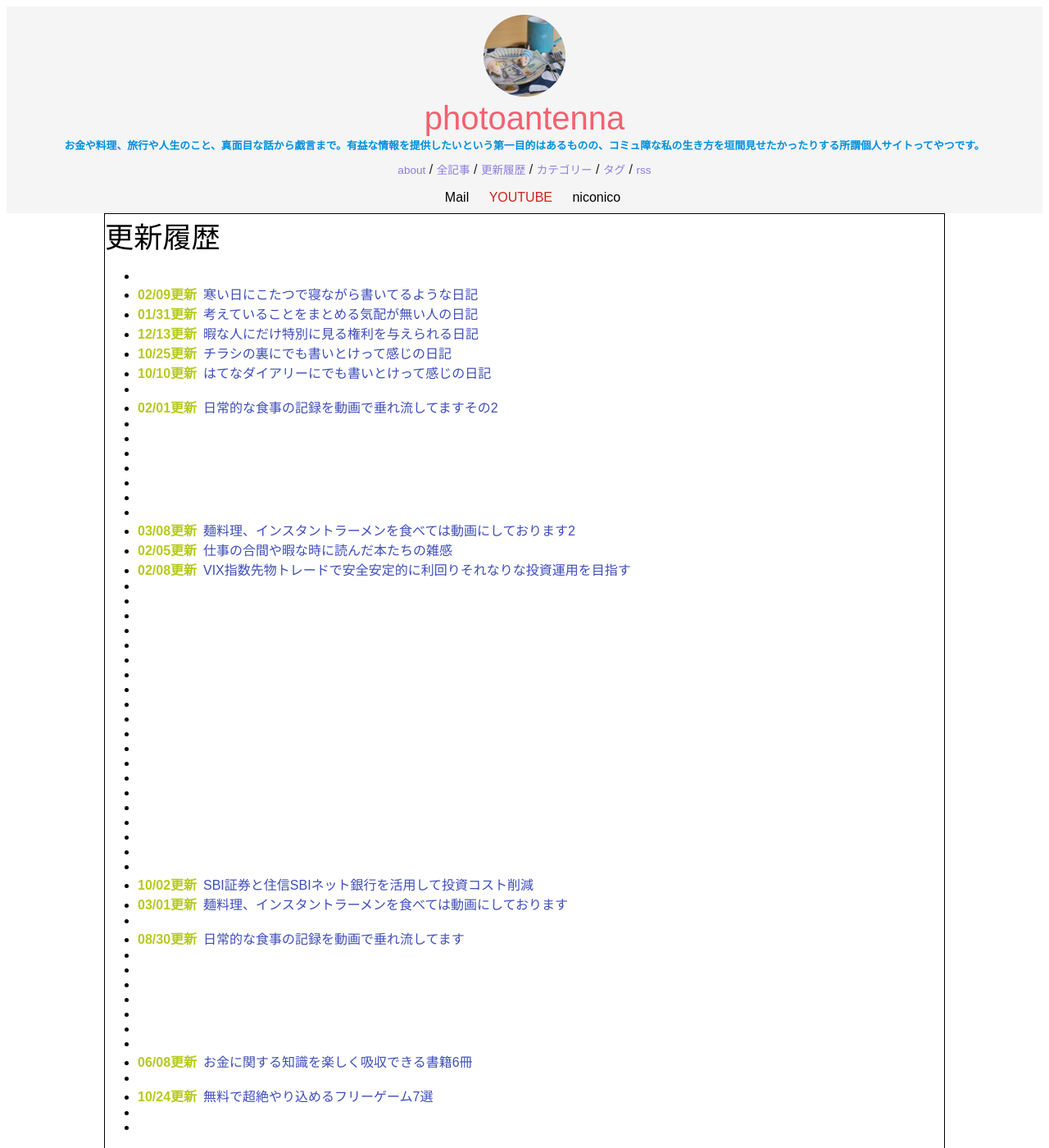
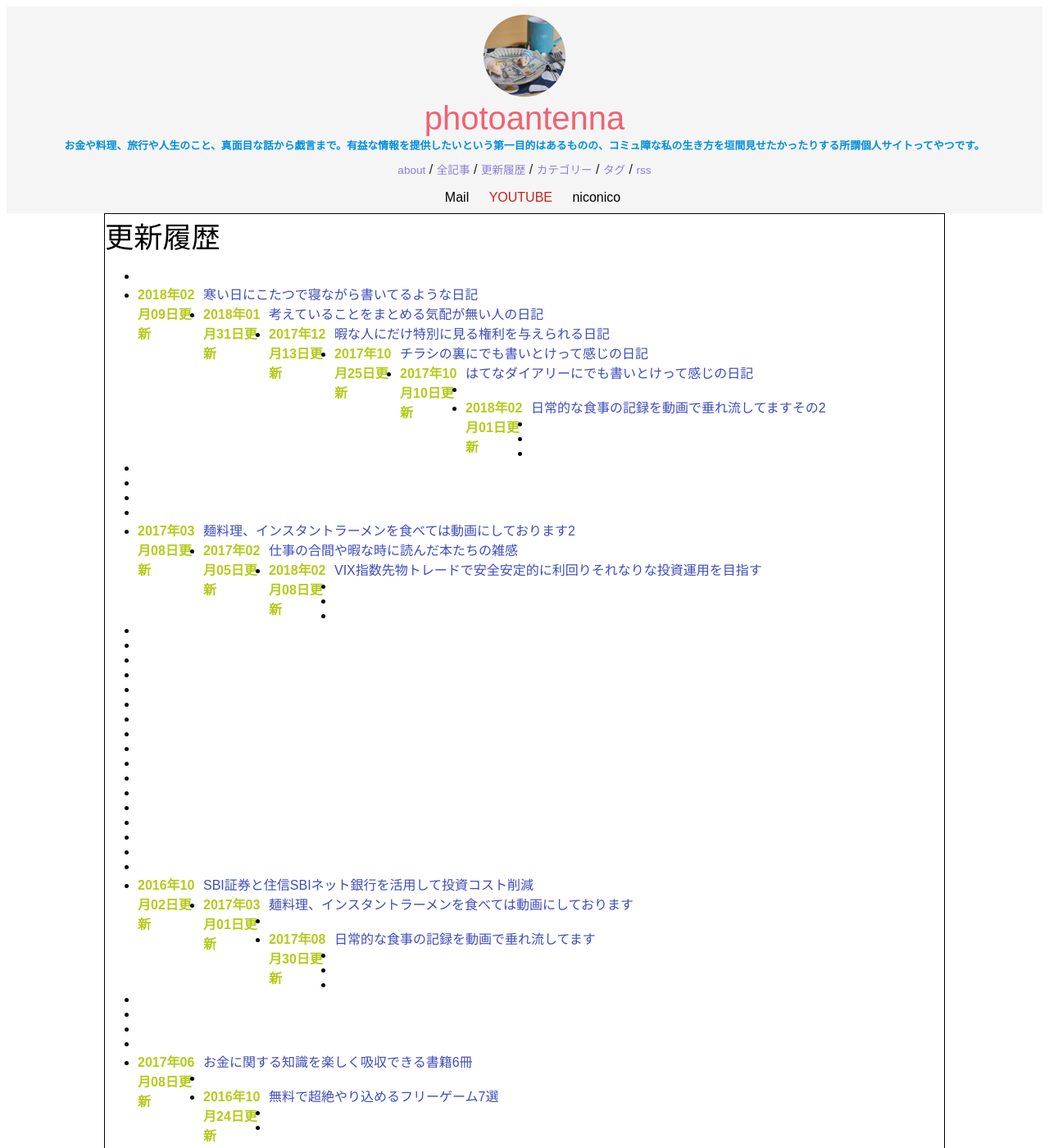
Before and after one commit to photoantenna/photoantenna.github.io, a Jekyll site: the page built from update.html, in a window 1280 px wide and 1400 px high. Shown: the whole window at 82% size. Built offline with Jekyll 4.4.1, drawn with Linux system fonts in a browser that asks for light colours.

Commit message:
更新履歴ページ年月日表示変更

```diff
--- a/update.html
+++ b/update.html
@@ -16,7 +16,7 @@ permalink: "/update/"
                   float:left;
                   color: #b5ca1b;
                   font-weight: bold;">
-        {% if post.update %}{{ post.update | date: "%m/%d" }}更新</div> <a href="{{ site.url }}{{ post.url }}">{{ post.title }}{% endif %}</a>
+        {% if post.update %}{{ post.update | date: "%Y年%m月%d日" }}更新</div> <a href="{{ site.url }}{{ post.url }}">{{ post.title }}{% endif %}</a>
       {% endfor %}
     </ul>
 
```
